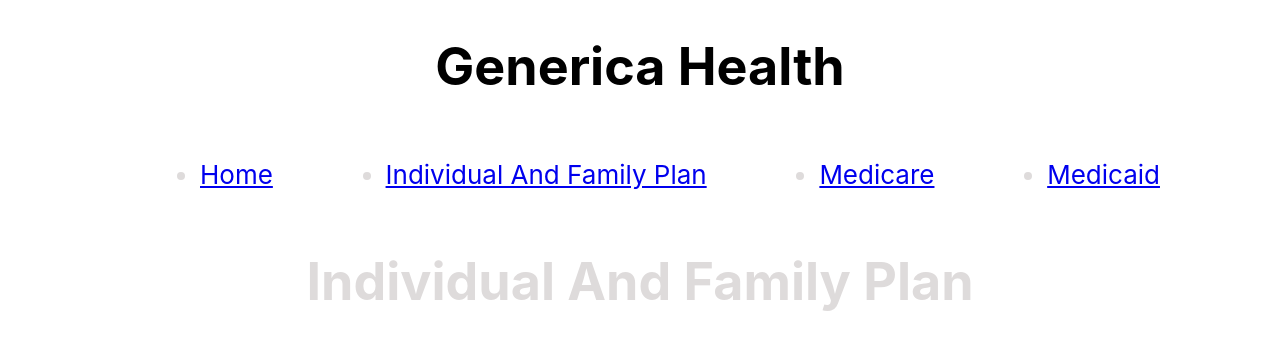
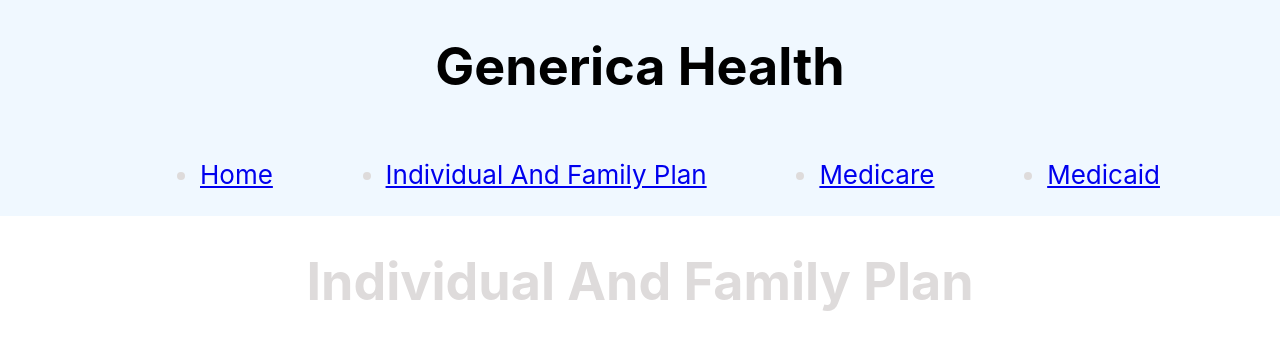
Before and after one commit to RickyFig17/Generica-Health, a React (Create React App) app: page /ifp in a window 1280 px wide. Shown: the top 350 px of the page. Built offline with nearby package versions, Linux system fonts and the light colour scheme.

Commit message:
adding color

```diff
--- a/src/Header/Header.scss
+++ b/src/Header/Header.scss
@@ -4,6 +4,8 @@
 
 .header-wrapper {
   width: 100%;
+  // background-color: snow;
+  background-color: aliceblue;
 }
 
 .nav-wrapper {
```
